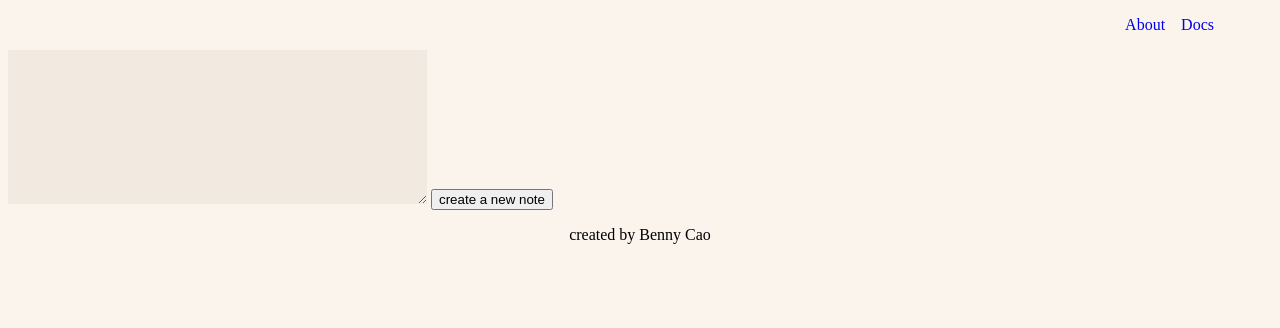
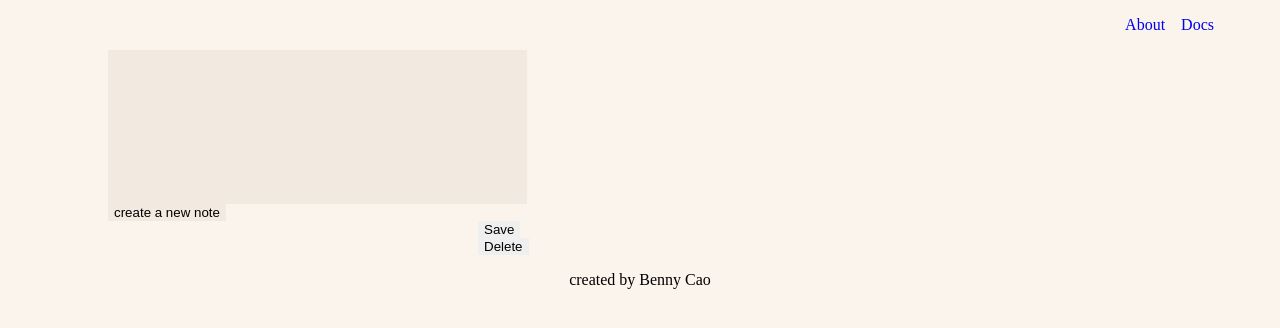
Before and after one commit to aurilyn/Assignment1, a plain HTML site: page index.html in a window 1280 px wide. Drawn offline with Linux system fonts and the light colour scheme.

Commit message:
added Save/Delete button

```diff
--- a/CSS/style.css
+++ b/CSS/style.css
@@ -22,7 +22,18 @@ footer{
     width: 100%;
 }
 
-textarea {
+textarea, .newNote {
+    display: flex;
+    flex-direction: row;
+    margin-left: 100px;
     background-color: #f2e9e1;
     border: none;
+    resize: none;
 }
+
+.Save, .Delete {
+    display: flex;
+    flex-direction: row;
+    margin-left: 470px;
+    border: none;
+}
--- a/index.html
+++ b/index.html
@@ -14,6 +14,8 @@
 </div>
 <textarea id="noteArea" rows="10" cols="50"></textarea>
 <button class="newNote">create a new note</button>
+<button class="Save">Save</button>
+<button class="Delete">Delete</button>
 <footer>
     <p>created by Benny Cao</p>
 </footer>
```
